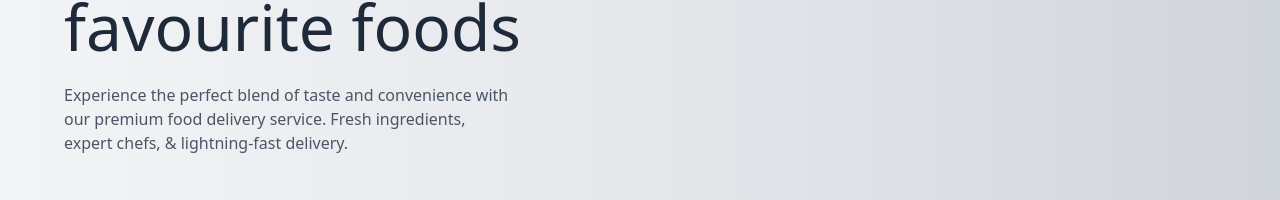
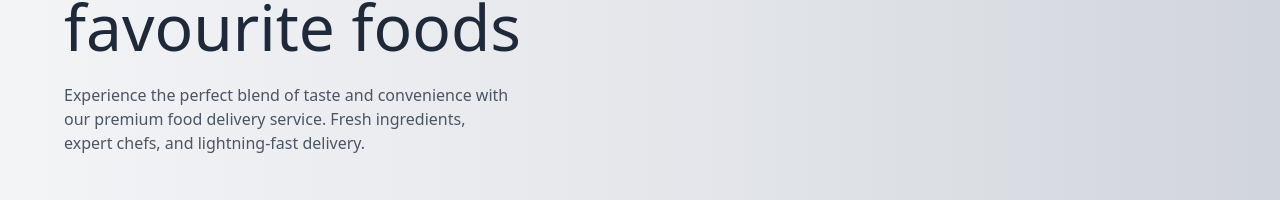
Before and after one commit to sumiit-siingh/project-flavour, a React (Vite) app: page / in a window 1280 px wide. Shown: the part 277-477 px from the top of the page. Built offline with nearby package versions, Linux system fonts and the light colour scheme; a web font is replaced by a local one.

Commit message:
Revert "demo"

```diff
--- a/src/pages/homepage.jsx
+++ b/src/pages/homepage.jsx
@@ -67,7 +67,7 @@ function Homepage() {
             favourite foods
           </div>
           <div className={`text-base max-w-md mb-10 ${isDarkMode ? 'text-gray-400' : 'text-gray-600'}`}>
-            Experience the perfect blend of taste and convenience with our premium food delivery service. Fresh ingredients, expert chefs, & lightning-fast delivery.
+            Experience the perfect blend of taste and convenience with our premium food delivery service. Fresh ingredients, expert chefs, and lightning-fast delivery.
           </div>
 
           {/* Services Section */}
```
